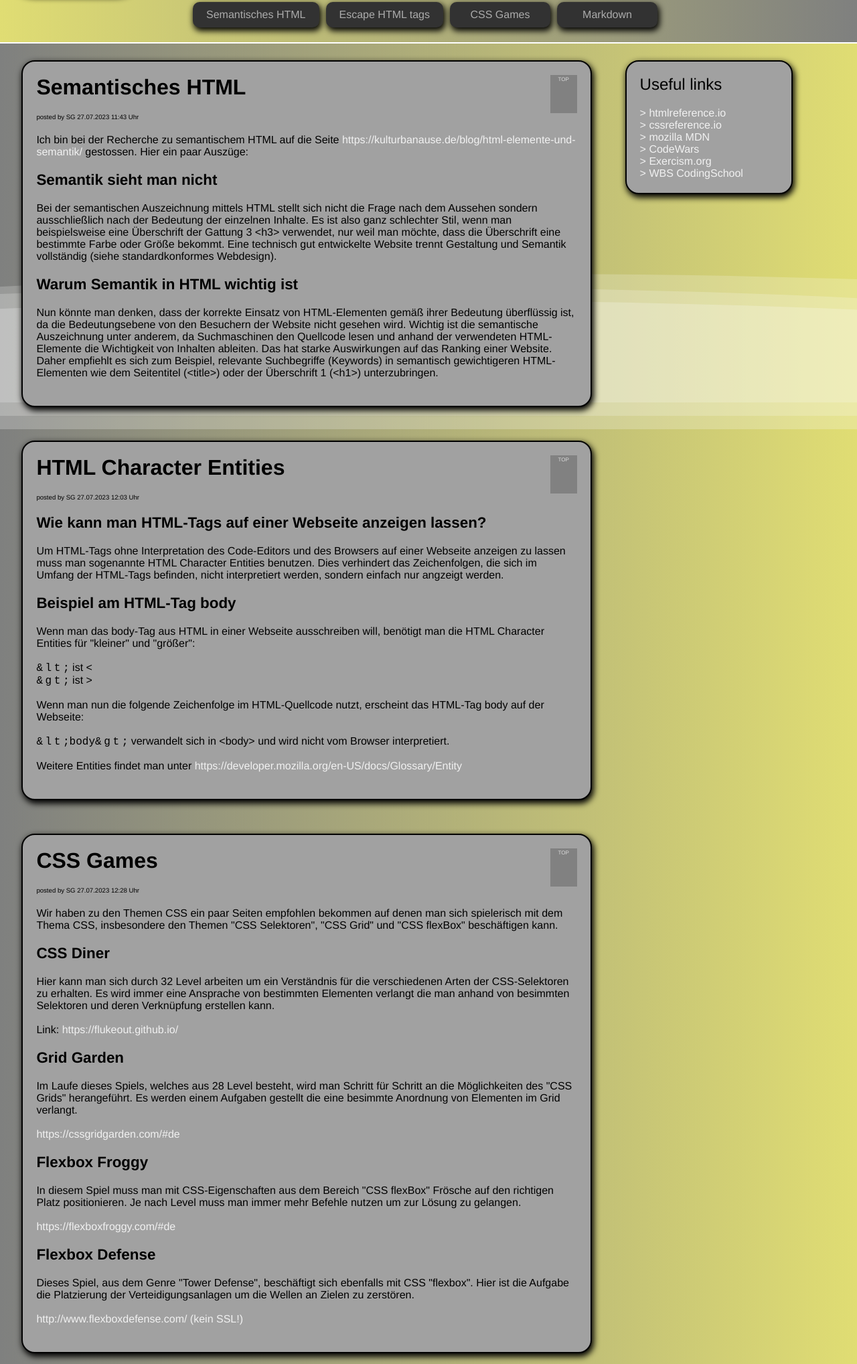
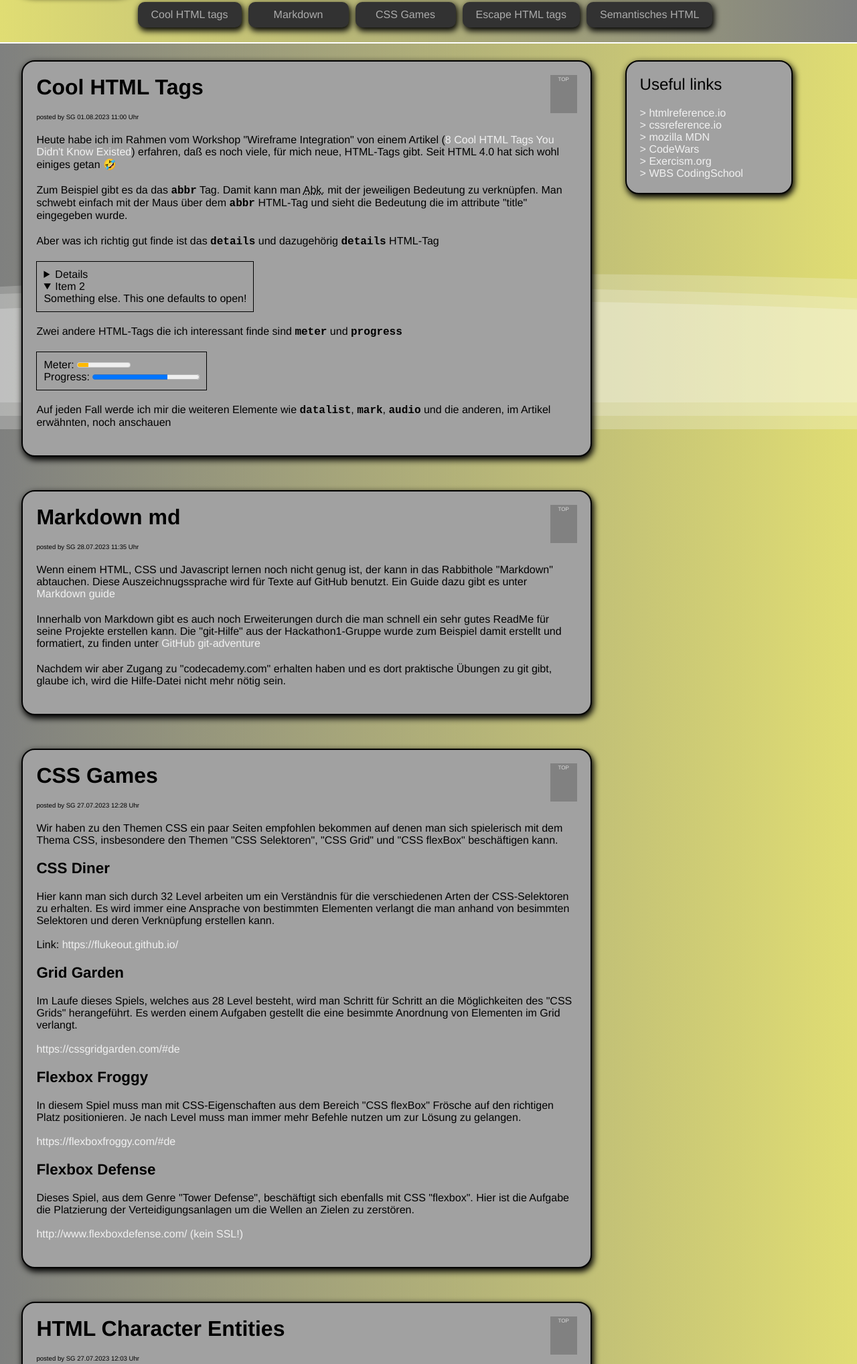
Before and after one commit to svengrundmannwbs/primer-final, a plain HTML site: page index.html in a window 1280 px wide. Shown: the part 199-2236 px from the top of the page at 67% size. Drawn offline with Linux system fonts and the light colour scheme.

Commit message:
new article added

```diff
--- a/index.html
+++ b/index.html
@@ -1,5 +1,6 @@
 <!DOCTYPE html>
 <html lang="de">
+
 <head>
   <meta charset="UTF-8" />
   <meta name="viewport" content="width=device-width, initial-scale=1.0" />
@@ -11,6 +12,7 @@
   <link rel="manifest" href="site.webmanifest" />
   <link rel="stylesheet" href="style.css" />
 </head>
+
 <body>
   <header>
     <div class="wave"></div>
@@ -19,24 +21,25 @@
     <div class="branding">
       <img class="logo shadow" src="./img/logo.png" alt="Blog logo" />
       <span class="blogtitle">
-          my learning pad<br /><span class="shadow"
-            >WBS codingschool: primer final project</span
-          >
+        my learning pad<br /><span class="shadow">WBS codingschool: primer final project</span>
       </span>
     </div>
     <nav>
       <ul>
         <li>
-            <a href="#article1" class="shadow">Semantisches HTML</a>
+          <a href="#article5" class="shadow">Cool HTML tags</a>
+        </li>
+        <li>
+          <a href="#article4" class="shadow">Markdown</a>
+        </li>
+        <li>
+          <a href="#article3" class="shadow">CSS Games</a>
         </li>
         <li>
           <a href="#article2" class="shadow">Escape HTML tags</a>
         </li>
         <li>
-            <a href="#article3" class="shadow">CSS Games</a>
-          </li>
-          <li>
-            <a href="#article4" class="shadow">Markdown</a>
+          <a href="#article1" class="shadow">Semantisches HTML</a>
         </li>
       </ul>
     </nav>
@@ -44,20 +47,156 @@
   <main>
     <div class="blogcontent">
       <section class="posts">
+        <article id="article5" class="shadow">
+          <h2 class="heading">Cool HTML Tags</h2>
+          <a href="#top">top</a>
+          <span>
+            <time datetime="2023-08-01T11:00">posted by SG 01.08.2023 11:00 Uhr</time></span>
+          <p>
+            Heute habe ich im Rahmen vom Workshop "Wireframe Integration" von einem Artikel
+            (<a href="https://blog.duda.co/8-cool-html-tags-you-didn-t-know-existed">8 Cool HTML Tags You Didn't Know
+              Existed</a>) erfahren, daß es noch viele, für mich neue, HTML-Tags gibt. Seit HTML 4.0 hat sich wohl
+            einiges getan &#129315;
+          </p>
+          <p>
+            Zum Beispiel gibt es da das
+            <code><strong>abbr</strong></code> Tag. Damit kann man <abbr title="Abkürzung">Abk.</abbr> mit der
+            jeweiligen Bedeutung zu
+            verknüpfen. Man
+            schwebt einfach mit der Maus über dem <code><strong>abbr</strong></code> HTML-Tag und sieht die Bedeutung
+            die im attribute "title" eingegeben wurde.
+          </p>
+          <p>Aber was ich richtig gut finde ist das <code><strong>details</strong></code> und dazugehörig
+            <code><strong>details</strong></code> HTML-Tag
+          <div class="details">
+            <details>
+              <summary>Details</summary>
+              Something small enough to escape casual notice.
+            </details>
+            <details open>
+              <summary>Item 2</summary>
+              Something else. This one defaults to open!
+            </details>
+          </div>
+          </p>
+          <p>
+            Zwei andere HTML-Tags die ich interessant finde sind
+            <code><strong>meter</strong></code> und <code><strong>progress</strong></code>
+          <div class="details">
+            Meter: <meter min="0" max="100" low="25" high="90" optimum="75" value="20"></meter><br>
+            Progress: <progress id="project" max="100" value="70"> 70% </progress>
+          </div>
+          </p>
+          <p>Auf jeden Fall werde ich mir die weiteren Elemente wie <code><strong>datalist</strong></code>,
+            <code><strong>mark</strong></code>, <code><strong>audio</strong></code> und die anderen, im Artikel
+            erwähnten, noch anschauen
+          </p>
+        </article>
+        <article id="article4" class="shadow">
+          <h2 class="heading">Markdown md</h2>
+          <a href="#top">top</a>
+          <span>
+            <time datetime="2023-07-28T11:35">posted by SG 28.07.2023 11:35 Uhr</time></span>
+          <p>
+            Wenn einem HTML, CSS und Javascript lernen noch nicht genug ist,
+            der kann in das Rabbithole "Markdown" abtauchen. Diese
+            Auszeichnugssprache wird für Texte auf GitHub benutzt. Ein Guide
+            dazu gibt es unter
+            <a href="https://www.markdownguide.org/">Markdown guide</a>
+          </p>
+          <p>
+            Innerhalb von Markdown gibt es auch noch Erweiterungen durch die
+            man schnell ein sehr gutes ReadMe für seine Projekte erstellen
+            kann. Die "git-Hilfe" aus der Hackathon1-Gruppe wurde zum Beispiel
+            damit erstellt und formatiert, zu finden unter
+            <a href="https://github.com/svengrundmannwbs/git-adventure/blob/main/git-help.md">GitHub git-adventure</a>
+          </p>
+          <p>
+            Nachdem wir aber Zugang zu "codecademy.com" erhalten haben und es
+            dort praktische Übungen zu git gibt, glaube ich, wird die
+            Hilfe-Datei nicht mehr nötig sein.
+          </p>
+        </article>
+        <article id="article3" class="shadow">
+          <h2 class="heading">CSS Games</h2>
+          <a href="#top">top</a>
+          <span><time datetime="2023-07-27T12:28">posted by SG 27.07.2023 12:28 Uhr</time></span>
+          <p>
+            Wir haben zu den Themen CSS ein paar Seiten empfohlen bekommen auf
+            denen man sich spielerisch mit dem Thema CSS, insbesondere den
+            Themen "CSS Selektoren", "CSS Grid" und "CSS flexBox" beschäftigen
+            kann.
+          </p>
+          <h2>CSS Diner</h2>
+          <p>
+            Hier kann man sich durch 32 Level arbeiten um ein Verständnis für
+            die verschiedenen Arten der CSS-Selektoren zu erhalten. Es wird
+            immer eine Ansprache von bestimmten Elementen verlangt die man
+            anhand von besimmten Selektoren und deren Verknüpfung erstellen
+            kann. <br /><br />
+            Link:
+            <a href="https://flukeout.github.io/">https://flukeout.github.io/</a>
+          </p>
+          <h2>Grid Garden</h2>
+          <p>
+            Im Laufe dieses Spiels, welches aus 28 Level besteht, wird man
+            Schritt für Schritt an die Möglichkeiten des "CSS Grids"
+            herangeführt. Es werden einem Aufgaben gestellt die eine besimmte
+            Anordnung von Elementen im Grid verlangt. <br /><br />
+            <a href="https://cssgridgarden.com/#de">https://cssgridgarden.com/#de</a>
+          </p>
+          <h2>Flexbox Froggy</h2>
+          <p>
+            In diesem Spiel muss man mit CSS-Eigenschaften aus dem Bereich
+            "CSS flexBox" Frösche auf den richtigen Platz positionieren. Je
+            nach Level muss man immer mehr Befehle nutzen um zur Lösung zu
+            gelangen. <br /><br />
+            <a href="https://flexboxfroggy.com/#de">https://flexboxfroggy.com/#de</a>
+          </p>
+          <h2>Flexbox Defense</h2>
+          <p>
+            Dieses Spiel, aus dem Genre "Tower Defense", beschäftigt sich
+            ebenfalls mit CSS "flexbox". Hier ist die Aufgabe die Platzierung
+            der Verteidigungsanlagen um die Wellen an Zielen zu zerstören.<br /><br />
+            <a href="http://www.flexboxdefense.com/">http://www.flexboxdefense.com/ (kein SSL!)</a>
+          </p>
+        </article>
+        <article id="article2" class="shadow">
+          <h2 class="heading">HTML Character Entities</h2>
+          <a href="#top">top</a>
+          <span><time datetime="2023-07-27T12:03">posted by SG 27.07.2023 12:03 Uhr</time></span>
+          <h2>Wie kann man HTML-Tags auf einer Webseite anzeigen lassen?</h2>
+          <p>
+            Um HTML-Tags ohne Interpretation des Code-Editors und des Browsers
+            auf einer Webseite anzeigen zu lassen muss man sogenannte HTML
+            Character Entities benutzen. Dies verhindert das Zeichenfolgen,
+            die sich im Umfang der HTML-Tags befinden, nicht interpretiert
+            werden, sondern einfach nur angzeigt werden.
+          </p>
+          <h2>Beispiel am HTML-Tag body</h2>
+          <p>
+            Wenn man das body-Tag aus HTML in einer Webseite ausschreiben
+            will, benötigt man die HTML Character Entities für "kleiner" und
+            "größer": <br /><br />
+            <code>& l t ;</code> ist &lt;<br />
+            <code>& g t ;</code> ist &gt;<br /><br />
+            Wenn man nun die folgende Zeichenfolge im HTML-Quellcode nutzt,
+            erscheint das HTML-Tag body auf der Webseite: <br /><br />
+            <code>& l t ;body& g t ;</code> verwandelt sich in &lt;body&gt;
+            und wird nicht vom Browser interpretiert. <br /><br />
+            Weitere Entities findet man unter
+            <a
+              href="https://developer.mozilla.org/en-US/docs/Glossary/Entity">https://developer.mozilla.org/en-US/docs/Glossary/Entity</a>
+          </p>
+        </article>
         <article id="article1" class="shadow">
           <h2 class="heading">Semantisches HTML</h2>
           <a href="#top">top</a>
-            <span
-              ><time datetime="2023-07-27T11:43"
-                >posted by SG 27.07.2023 11:43 Uhr</time
-              ></span
-            >
+          <span><time datetime="2023-07-27T11:43">posted by SG 27.07.2023 11:43 Uhr</time></span>
           <p>
             Ich bin bei der Recherche zu semantischem HTML auf die Seite
             <a
-                href="https://kulturbanause.de/blog/html-elemente-und-semantik/"
-                >https://kulturbanause.de/blog/html-elemente-und-semantik/</a
-              >
+              href="https://kulturbanause.de/blog/html-elemente-und-semantik/">https://kulturbanause.de/blog/html-elemente-und-semantik/</a>
             gestossen. Hier ein paar Auszüge:
           </p>
           <h2>Semantik sieht man nicht</h2>
@@ -87,163 +226,33 @@
           </p>
           <br /><br />
         </article>
-          <article id="article2" class="shadow">
-            <h2 class="heading">HTML Character Entities</h2>
-            <a href="#top">top</a>
-            <span
-              ><time datetime="2023-07-27T12:03"
-                >posted by SG 27.07.2023 12:03 Uhr</time
-              ></span
-            >
-            <h2>Wie kann man HTML-Tags auf einer Webseite anzeigen lassen?</h2>
-            <p>
-              Um HTML-Tags ohne Interpretation des Code-Editors und des Browsers
-              auf einer Webseite anzeigen zu lassen muss man sogenannte HTML
-              Character Entities benutzen. Dies verhindert das Zeichenfolgen,
-              die sich im Umfang der HTML-Tags befinden, nicht interpretiert
-              werden, sondern einfach nur angzeigt werden.
-            </p>
-            <h2>Beispiel am HTML-Tag body</h2>
-            <p>
-              Wenn man das body-Tag aus HTML in einer Webseite ausschreiben
-              will, benötigt man die HTML Character Entities für "kleiner" und
-              "größer": <br /><br />
-              <code>& l t ;</code> ist &lt;<br />
-              <code>& g t ;</code> ist &gt;<br /><br />
-              Wenn man nun die folgende Zeichenfolge im HTML-Quellcode nutzt,
-              erscheint das HTML-Tag body auf der Webseite: <br /><br />
-              <code>& l t ;body& g t ;</code> verwandelt sich in &lt;body&gt;
-              und wird nicht vom Browser interpretiert. <br /><br />
-              Weitere Entities findet man unter
-              <a href="https://developer.mozilla.org/en-US/docs/Glossary/Entity"
-                >https://developer.mozilla.org/en-US/docs/Glossary/Entity</a
-              >
-            </p>
-          </article>
-          <article id="article3" class="shadow">
-            <h2 class="heading">CSS Games</h2>
-            <a href="#top">top</a>
-            <span
-              ><time datetime="2023-07-27T12:28"
-                >posted by SG 27.07.2023 12:28 Uhr</time
-              ></span
-            >
-            <p>
-              Wir haben zu den Themen CSS ein paar Seiten empfohlen bekommen auf
-              denen man sich spielerisch mit dem Thema CSS, insbesondere den
-              Themen "CSS Selektoren", "CSS Grid" und "CSS flexBox" beschäftigen
-              kann.
-            </p>
-            <h2>CSS Diner</h2>
-            <p>
-              Hier kann man sich durch 32 Level arbeiten um ein Verständnis für
-              die verschiedenen Arten der CSS-Selektoren zu erhalten. Es wird
-              immer eine Ansprache von bestimmten Elementen verlangt die man
-              anhand von besimmten Selektoren und deren Verknüpfung erstellen
-              kann. <br /><br />
-              Link:
-              <a href="https://flukeout.github.io/"
-                >https://flukeout.github.io/</a
-              >
-            </p>
-            <h2>Grid Garden</h2>
-            <p>
-              Im Laufe dieses Spiels, welches aus 28 Level besteht, wird man
-              Schritt für Schritt an die Möglichkeiten des "CSS Grids"
-              herangeführt. Es werden einem Aufgaben gestellt die eine besimmte
-              Anordnung von Elementen im Grid verlangt. <br /><br />
-              <a href="https://cssgridgarden.com/#de"
-                >https://cssgridgarden.com/#de</a
-              >
-            </p>
-            <h2>Flexbox Froggy</h2>
-            <p>
-              In diesem Spiel muss man mit CSS-Eigenschaften aus dem Bereich
-              "CSS flexBox" Frösche auf den richtigen Platz positionieren. Je
-              nach Level muss man immer mehr Befehle nutzen um zur Lösung zu
-              gelangen. <br /><br />
-              <a href="https://flexboxfroggy.com/#de"
-                >https://flexboxfroggy.com/#de</a
-              >
-            </p>
-            <h2>Flexbox Defense</h2>
-            <p>
-              Dieses Spiel, aus dem Genre "Tower Defense", beschäftigt sich
-              ebenfalls mit CSS "flexbox". Hier ist die Aufgabe die Platzierung
-              der Verteidigungsanlagen um die Wellen an Zielen zu zerstören.<br /><br />
-              <a href="http://www.flexboxdefense.com/"
-                >http://www.flexboxdefense.com/ (kein SSL!)</a
-              >
-            </p>
-          </article>
-          <article id="article4" class="shadow">
-            <h2 class="heading">Markdown md</h2>
-            <a href="#top">top</a>
-            <span>
-              <time datetime="2023-07-28T11:35"
-                >posted by SG 28.07.2023 11:35 Uhr</time
-              ></span
-            >
-            <p>
-              Wenn einem HTML, CSS und Javascript lernen noch nicht genug ist,
-              der kann in das Rabbithole "Markdown" abtauchen. Diese
-              Auszeichnugssprache wird für Texte auf GitHub benutzt. Ein Guide
-              dazu gibt es unter
-              <a href="https://www.markdownguide.org/">Markdown guide</a>
-            </p>
-            <p>
-              Innerhalb von Markdown gibt es auch noch Erweiterungen durch die
-              man schnell ein sehr gutes ReadMe für seine Projekte erstellen
-              kann. Die "git-Hilfe" aus der Hackathon1-Gruppe wurde zum Beispiel
-              damit erstellt und formatiert, zu finden unter
-              <a
-                href="https://github.com/svengrundmannwbs/git-adventure/blob/main/git-help.md"
-                >GitHub git-adventure</a
-              >
-            </p>
-            <p>
-              Nachdem wir aber Zugang zu "codecademy.com" erhalten haben und es
-              dort praktische Übungen zu git gibt, glaube ich, wird die
-              Hilfe-Datei nicht mehr nötig sein.
-            </p>
-          </article>
+
+
+
+
       </section>
       <aside>
         <nav class="shadow">
           <h2>Useful links</h2>
           <ul>
             <li>
-                <a href="https://htmlreference.io/" target="_blank"
-                  >&gt; htmlreference.io</a
-                >
+              <a href="https://htmlreference.io/" target="_blank">&gt; htmlreference.io</a>
             </li>
             <li>
-                <a href="https://cssreference.io/" target="_blank"
-                  >&gt; cssreference.io</a
-                >
+              <a href="https://cssreference.io/" target="_blank">&gt; cssreference.io</a>
             </li>
             <li>
-                <a
-                  href="https://developer.mozilla.org/en-US/docs/Web"
-                  target="_blank"
-                  >&gt; mozilla MDN</a
-                >
+              <a href="https://developer.mozilla.org/en-US/docs/Web" target="_blank">&gt; mozilla MDN</a>
             </li>
             <li>
-                <a href="https://www.codewars.com/" target="_blank"
-                  >&gt; CodeWars</a
-                >
+              <a href="https://www.codewars.com/" target="_blank">&gt; CodeWars</a>
             </li>
             <li>
-                <a href="https://exercism.org/" target="_blank"
-                  >&gt; Exercism.org</a
-                >
+              <a href="https://exercism.org/" target="_blank">&gt; Exercism.org</a>
             </li>
 
             <li>
-                <a href="https://www.wbscodingschool.com/" target="_blank"
-                  >&gt; WBS CodingSchool</a
-                >
+              <a href="https://www.wbscodingschool.com/" target="_blank">&gt; WBS CodingSchool</a>
             </li>
           </ul>
         </nav>
@@ -254,4 +263,5 @@
     <div class="copyright">&copy; 2023 Sven Grundmann</div>
   </footer>
 </body>
+
 </html>
--- a/style.css
+++ b/style.css
@@ -206,6 +206,11 @@ code {
   word-spacing: -6px;
 }
 
+.details {
+  border: 1px solid black;
+  padding: 10px;
+}
+
 /* aside */
 
 aside {
@@ -242,7 +247,7 @@ footer {
 }
 
 /* mediaqueries */
-@media only screen and (max-width: 719px) {
+@media only screen and (max-width: 880px) {
   header > nav > ul {
     flex-direction: column;
   }
```
Lines whose indentation alone changed are shown as unchanged.
